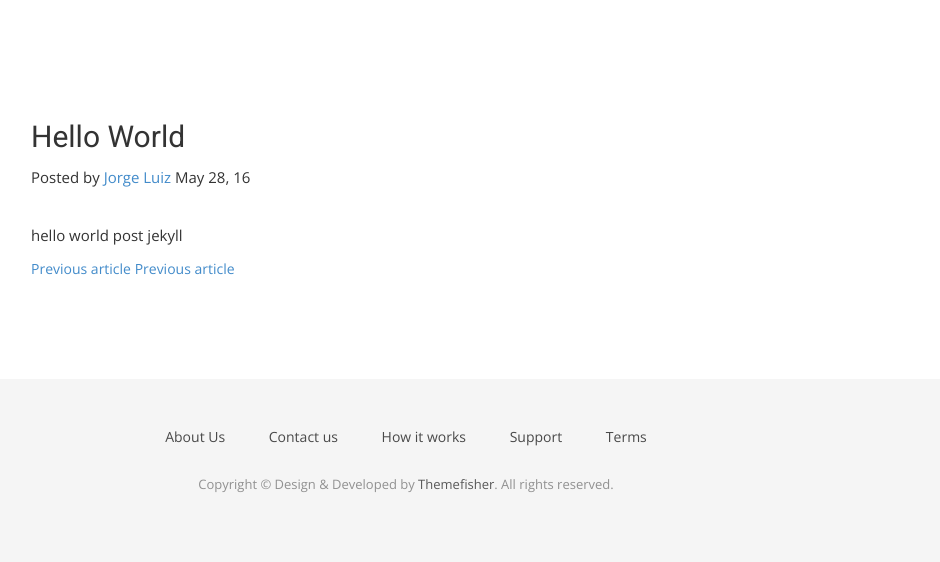
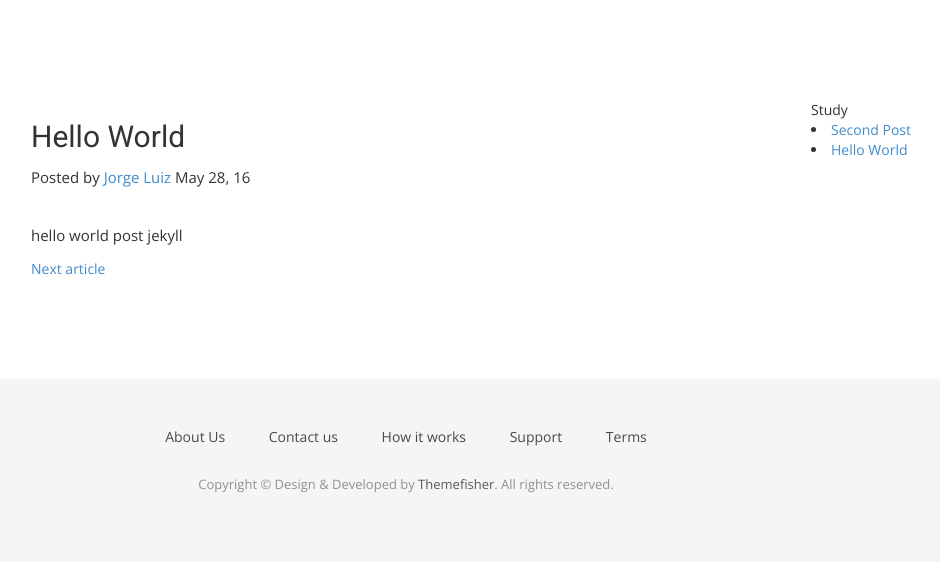
Before and after one commit to jorgeLuizChaves/jekyll_sandbox, a Jekyll site: the page built from _posts/2016-05-28-hello-world-jekyll.md, in a window 1280 px wide. Shown: the part 460-1022 px from the top of the page, without its empty margins (234-1174 px from the left). Built offline with Jekyll 4.4.1, drawn with Linux system fonts in a browser that asks for light colours; nearby versions of some CDN libraries; some web fonts are replaced; comment, search, counter and statistics services are not loaded.

Commit message:
working w/ for in categories and posts

```diff
--- a/_layouts/post.html
+++ b/_layouts/post.html
@@ -7,24 +7,35 @@
 <article id="post">
     <div class="container">
         <div class="row">
-            <div class="col-lg-8 col-lg-offset-2 col-md-10 col-md-offset-1">
+            <div class="col-md-8 col-sm-offset-2">
                 <h2>{{ page.title }}</h2>
 
                 <p class="meta">Posted by <a href="#">{{ page.author }}</a> {{ page.date | date: "%B %d, %y"}}</p>
                 {{page.content}}
 
-                {{%if page.previous %}}
+                {%if page.previous %}
                     <span class="previous-link">
                         <a href="{{ page.previous.url}}">Previous article</a>
                     </span>
-                {{%endif%}}
+                {%endif%}
 
-                {{%if page.next %}}
+                {%if page.next %}
                     <span class="next-link pull right">
-                        <a href="{{ page.next.url}}">Previous article</a>
+                        <a href="{{ page.next.url}}">Next article</a>
                     </span>
-                {{%endif%}}
+                {%endif%}
             </div>
+             <div class="col-sm-2">
+                {%for category_name in page.categories limit: 1%}
+                    {{category_name | capitalize}}
+
+                    {%for post in site.categories[category_name] limit: 5%}
+                        <li><a href="{{ post.url }}">{{ post.title }}</a></li>
+                    {%endfor%}
+                {%endfor%}
+            </div>
+
         </div>
+
     </div>
 </article>
```
Also changed, not shown: _posts/2016-05-28-my-second-post.md (added, +10 -0 lines).
